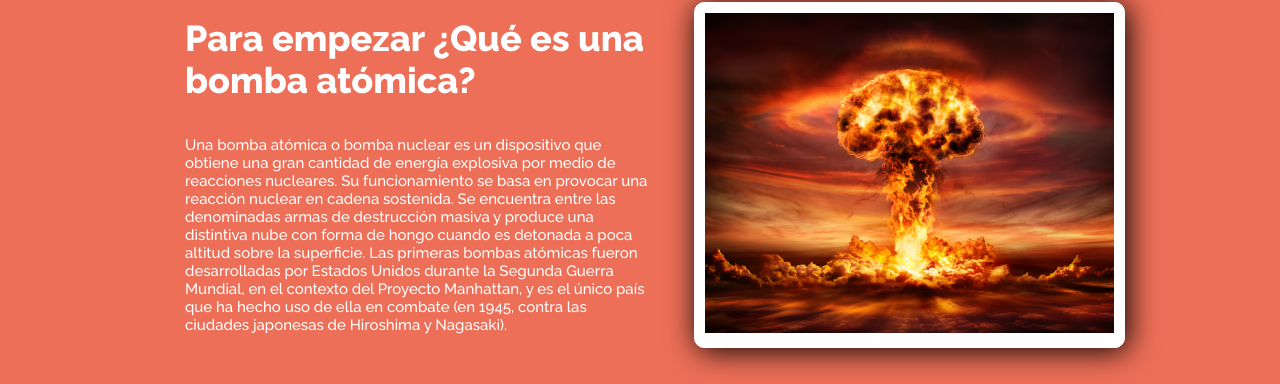
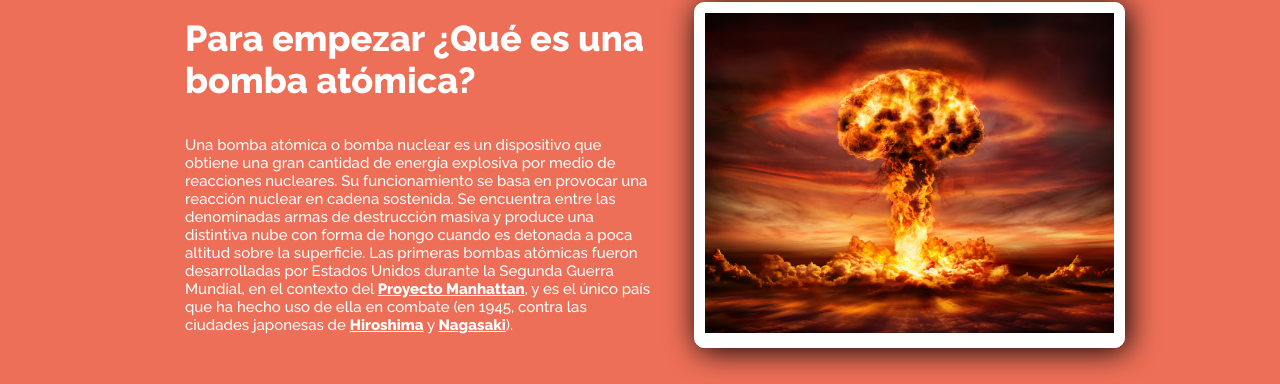
Before and after one commit to treZeta/bombas-nucleares, a plain HTML site: page docs/html/index.html in a window 1280 px wide. Shown: the part 1094-1478 px from the top of the page. Drawn offline with Linux system fonts and the light colour scheme.

Commit message:
Cambios en los botones, las anclas y el scroll
Se añadieron los <a> en los parrafos.

Se añadieron estilos predefinidos a los <a>.

Se añadio el scroll-behavior: smooth para hacer el scroll mas suave.

Se cambio el font-weight de la clase .button

```diff
--- a/docs/css/main.css
+++ b/docs/css/main.css
@@ -6,6 +6,7 @@
     margin: 0;
     font-family: 'Raleway', sans-serif;
     box-sizing: border-box;
+    scroll-behavior: smooth;
 }
 body{
     background: #f6f5f5;
@@ -19,10 +20,13 @@ hr {
     background: #333333;
     background-image: linear-gradient(to right, #ccc, #333, #ccc);
 }
-.hr-container{
-
+a{
+    font-weight: 800;
+    color: #ffffff;
 }
-
+a:hover{
+    color: #ffffffbb;
+}
 /* Se le dan las propiedades al nav-bar */
 
 #nav-bar {
@@ -196,6 +200,7 @@ para centrarla y width 100 % para que cubra todo el ancho de la pantalla */
     display: inline-block;
     color: #ffffff;
     font-size: 18px;
+    font-weight: 500;
     padding: 10px 20px;
     text-align: center;
     border: 2px solid #ffffff;
--- a/docs/html/index.html
+++ b/docs/html/index.html
@@ -59,6 +59,7 @@
             </div>
         </div>
     </div>
+    <!-- quote -->
     <div class="section quote-section">
         <div class="section-text-container">
             <p>"Cuando me preguntaron de un arma capaz de contrarrestar el poder de la bomba atómica, yo sugerí la mejor
@@ -76,8 +77,8 @@
                     nuclear en cadena sostenida. Se encuentra entre las denominadas armas de destrucción masiva y
                     produce una distintiva nube con forma de hongo cuando es detonada a poca altitud sobre la
                     superficie. Las primeras bombas atómicas fueron desarrolladas por Estados Unidos durante la Segunda
-                    Guerra Mundial, en el contexto del Proyecto Manhattan, y es el único país que ha hecho uso de ella
-                    en combate (en 1945, contra las ciudades japonesas de Hiroshima y Nagasaki).</p>
+                    Guerra Mundial, en el contexto del <a href="#">Proyecto Manhattan</a>, y es el único país que ha hecho uso de ella
+                    en combate (en 1945, contra las ciudades japonesas de <a href="#">Hiroshima</a> y <a href="#">Nagasaki</a>).</p>
             </div>
             <div class="media-container image-container">
                 <img src="../img/bomba-atomica.jpg" alt="">
```
